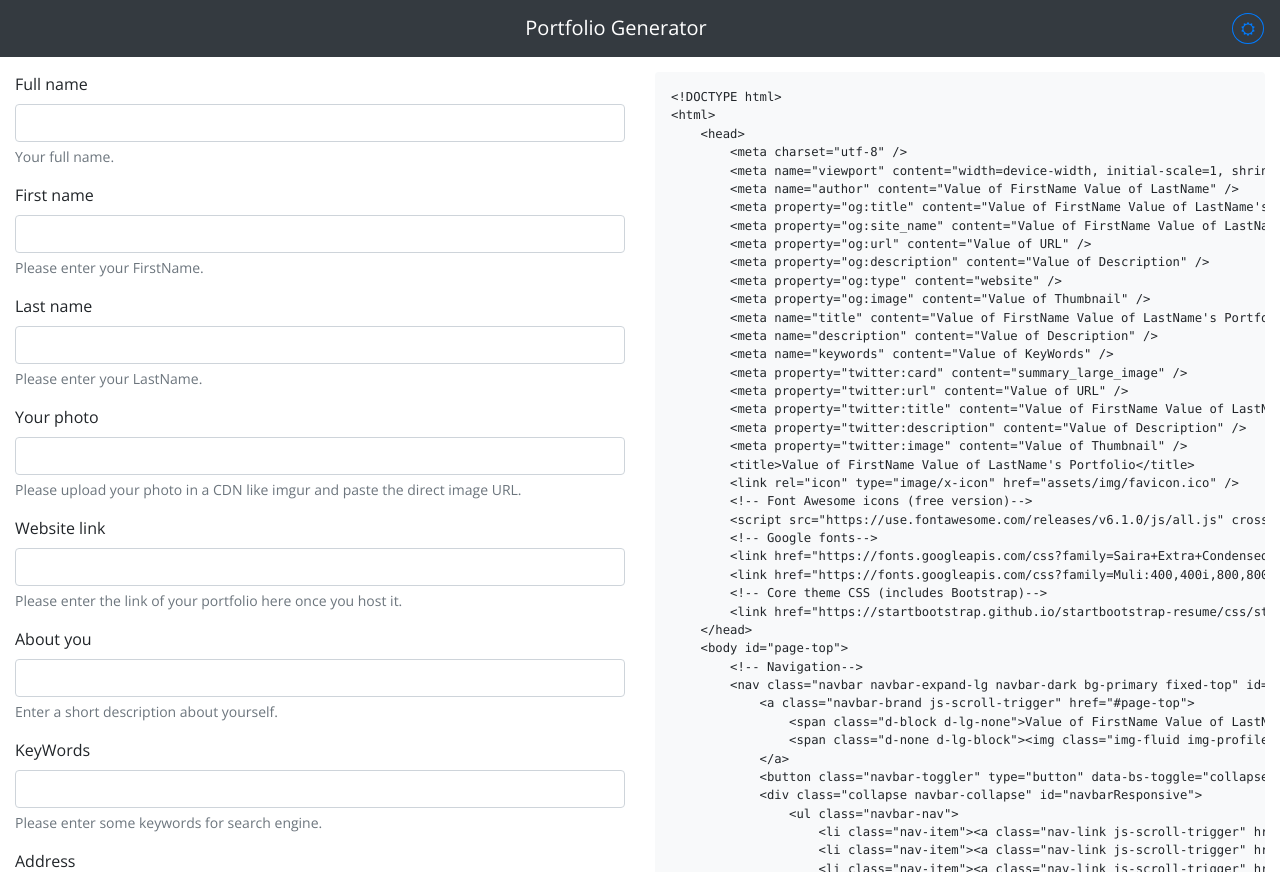
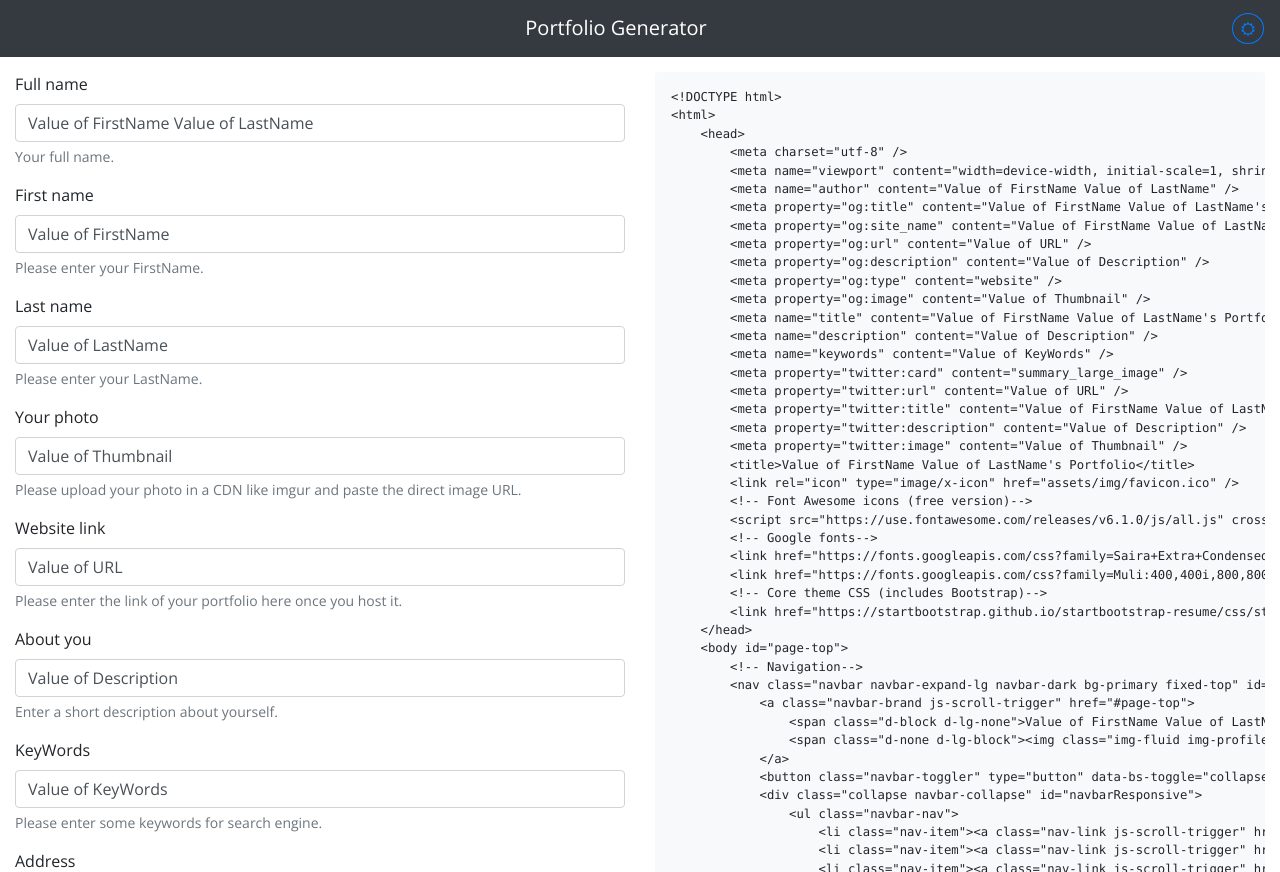
Before and after one commit to IES-IPS-Academy/Profia, a React (Create React App) app: page / in a window 1280 px wide. Built offline with nearby package versions, Linux system fonts and the light colour scheme.

Commit message:
Connected all form components except Fullname

```diff
--- a/src/components/Details.js
+++ b/src/components/Details.js
@@ -34,11 +34,12 @@ const Details = ({ DetailsData, onChange }) => {
       {Object.keys(DetailsData).map((fd) => (
         <FormGroup
           key={fd}
+          Value={DetailsData[fd]}
           Label={Desc[fd][1]}
           Type={Desc[fd][1]}
           Id={fd}
           Desc={Desc[fd][2]}
-          onChange={onChange}
+          onChange={fd === "FullName" ? undefined : onChange}
         />
       ))}
     </div>
```
